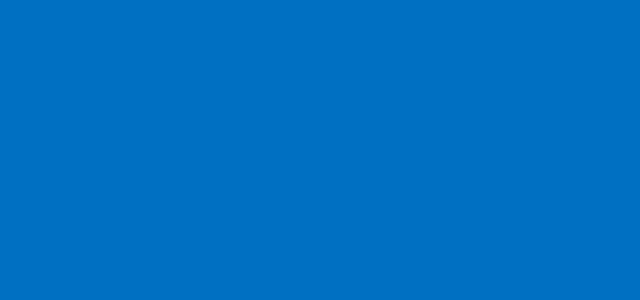
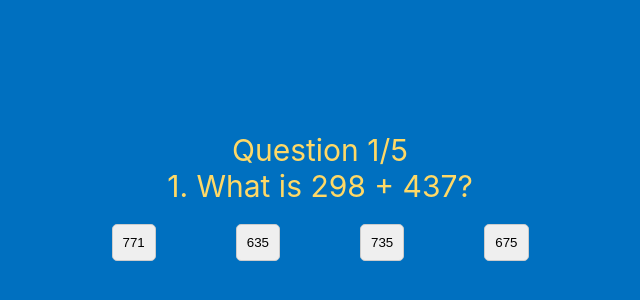
Before and after one commit to FAIVE-AI/CV-ANALYSIS-USING-NLP, a React (Create React App) app in the folder source/app/: page /AptitudeTest in a window 1280 px wide. Before the commit this address had no page. Shown: the part 84-384 px from the top of the page, without its empty margins (320-960 px from the left). Built offline with nearby package versions, Linux system fonts and the light colour scheme.

Commit message:
Aptitude test page without DB

```diff
--- a/source/app/src/App.js
+++ b/source/app/src/App.js
@@ -5,6 +5,7 @@ import LoginRegister from "./components/login-register/LoginRegister";
 import CandidateHome from "./components/candidate-home/CandidateHome";
 import HRExecHome from "./components/hr-exec-home/HRExecHome";
 import CandidateRegister from "./components/candidate-register/CandidateRegister";
+import AptitudeTest from './components/aptitude-test/AptitudeTest';
 
 function App() {
   return (
@@ -28,6 +29,9 @@ function App() {
           path="/candidate-register"
           element={<CandidateRegister></CandidateRegister>}
         ></Route>
+
+        <Route path="/AptitudeTest" element={<AptitudeTest></AptitudeTest>}></Route>
+
       </Routes>
     </div>
   );
--- /dev/null
+++ b/source/app/src/components/aptitude-test/AptitudeTest.js
@@ -0,0 +1,98 @@
+import React, { useState } from 'react';
+import './AptitudeTest.scss';
+
+export default function AptitudeTest() {
+	const questions = [
+		{
+			questionText: '1. What is 298 + 437?',
+			answerOptions: [
+				{ answerText: '771', isCorrect: false },
+				{ answerText: '635', isCorrect: false },
+				{ answerText: '735', isCorrect: true },
+				{ answerText: '675', isCorrect: false },
+			],
+		},
+		{
+			questionText: '2. What is the next number in the series: 2, 5, 10, 17, ?',
+			answerOptions: [
+				{ answerText: '25', isCorrect: false },
+				{ answerText: '23', isCorrect: true },
+				{ answerText: '30', isCorrect: false },
+				{ answerText: '35', isCorrect: false },
+			],
+		},
+		{
+			questionText: '3. If a book originally cost $40 and is now on sale for 25% off, what is the sale price?',
+			answerOptions: [
+				{ answerText: '$30', isCorrect: true },
+				{ answerText: '$25', isCorrect: false },
+				{ answerText: '$50', isCorrect: false },
+				{ answerText: '$31', isCorrect: false },
+			],
+		},
+    {
+			questionText: '4. If 3x + 5 = 20, what is the value of x?',
+			answerOptions: [
+				{ answerText: '7', isCorrect: true },
+				{ answerText: '9', isCorrect: false },
+				{ answerText: '17', isCorrect: false },
+				{ answerText: '6', isCorrect: false },
+			],
+		},
+		{
+			questionText: '5. What is 2 + 2 * 6?',
+			answerOptions: [
+				{ answerText: '18', isCorrect: false },
+				{ answerText: '41', isCorrect: false },
+				{ answerText: '16', isCorrect: false },
+				{ answerText: '14', isCorrect: true },
+			],
+		},
+	];
+
+	const [currentQuestion, setCurrentQuestion] = useState(0);
+	const [showScore, setShowScore] = useState(false);
+	const [score, setScore] = useState(0);
+
+	const handleAnswerOptionClick = (isCorrect) => {
+		if (isCorrect) {
+			setScore(score + 20);
+		}
+
+		const nextQuestion = currentQuestion + 1;
+		if (nextQuestion < questions.length) {
+			setCurrentQuestion(nextQuestion);
+		} else {
+			setShowScore(true);
+      setTimeout(() => {
+
+        window.location.href = '/candidate-home';
+      }, 10000);
+	 }
+	};
+
+	return (
+		<div className='AptitudeTest'>
+			{showScore ? (
+				<div className='score-section'>
+					You scored {score} out of 100
+          (You are automatically navigated to home page)
+				</div>
+			) : (
+				<>
+					<div className='question-section'>
+						<div className='question-count'>
+							<span>Question {currentQuestion + 1}</span>/{questions.length}
+						</div>
+						<div className='question-text'>{questions[currentQuestion].questionText}</div>
+					</div>
+					<div className='answer-section'>
+						{questions[currentQuestion].answerOptions.map((answerOption) => (
+							<button onClick={() => handleAnswerOptionClick(answerOption.isCorrect)}>{answerOption.answerText}</button>
+						))}
+					</div>
+				</>
+			)}
+		</div>
+	);
+}
--- /dev/null
+++ b/source/app/src/components/aptitude-test/AptitudeTest.scss
@@ -0,0 +1,33 @@
+
+.AptitudeTest {
+    display: flex;
+    justify-content: center;
+    align-items: center;
+    height: 70vh;
+    font-size: 30px;
+    width: 100%;
+    flex-direction: column;
+  }
+
+  .question-section {
+    margin-bottom: 20px;
+    text-align: center;
+  }
+
+  .answer-section {
+    display: flex;
+    flex-direction: row;
+    gap: 80px;
+    text-align: center;
+  }
+
+  button {
+    padding: 10px;
+    border: 1px solid #ccc;
+    border-radius: 5px;
+    cursor: pointer;
+  }
+
+  button:hover {
+    background-color: #f0f0f0;
+  }
--- a/source/app/src/components/candidate-register/CandidateRegister.js
+++ b/source/app/src/components/candidate-register/CandidateRegister.js
@@ -145,7 +145,7 @@ export default class CandidateRegister extends Component {
             <a
               id="candidate-register-aptitude-test-input"
               className="candidate-register-test-link"
-              href="www.google.com"
+              href="http://localhost:3000/AptitudeTest"
               target="_blank"
             >
               Take the test
```
